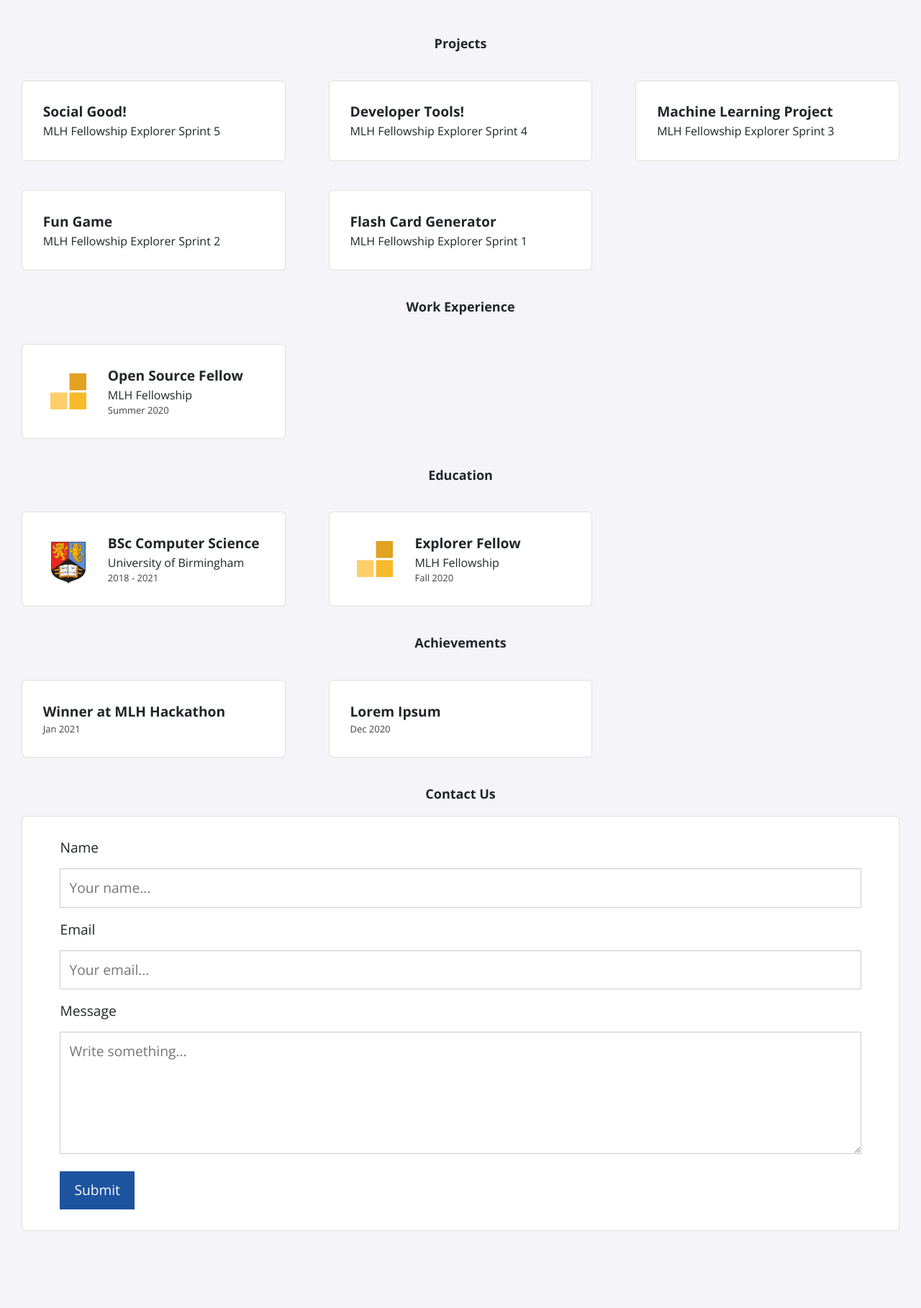
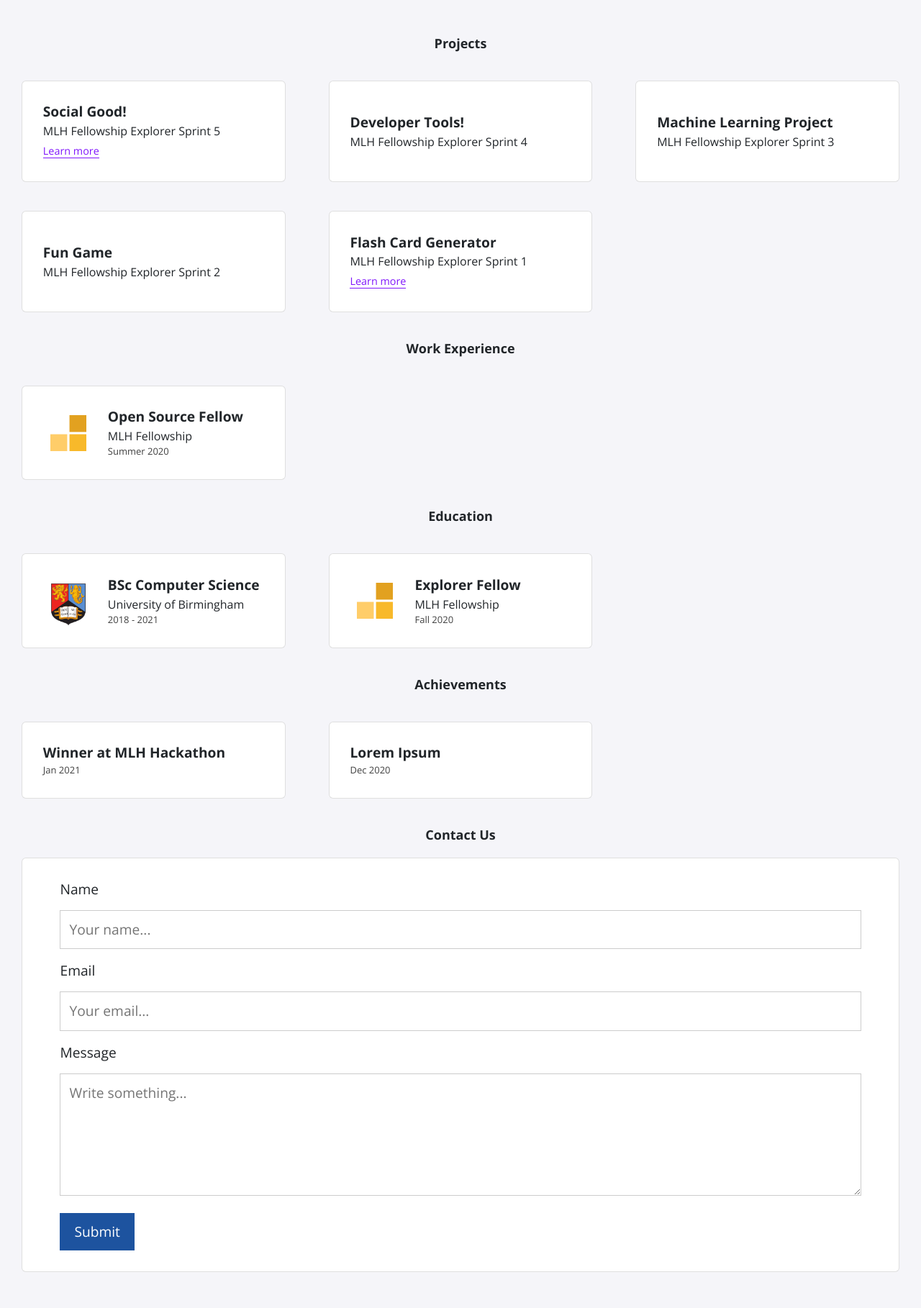
Before and after one commit to MLH-Fellowship/explorer-portfolio-batch2, a Jekyll site: the page built from index.html, in a window 1280 px wide. Shown: the part 380-2198 px from the top of the page at 72% size. Built offline with Jekyll 4.4.1, drawn with Linux system fonts in a browser that asks for light colours; nearby versions of some CDN libraries; before the commit the page ends 2141 px from its top, so only the background shows below that.

Commit message:
Added learn more link in card, and feature to code URL in description

```diff
--- a/_includes/header.html
+++ b/_includes/header.html
@@ -23,6 +23,7 @@
     <!-- Bootstrap CSS -->
     <link rel="stylesheet" href="https://stackpath.bootstrapcdn.com/bootstrap/4.4.1/css/bootstrap.min.css"
         integrity="sha384-Vkoo8x4CGsO3+Hhxv8T/Q5PaXtkKtu6ug5TOeNV6gBiFeWPGFN9MuhOf23Q9Ifjh" crossorigin="anonymous">
+    <link rel="stylesheet" href="https://cdn.jsdelivr.net/npm/bootstrap-icons@1.3.0/font/bootstrap-icons.css">
     <link rel="stylesheet" href="https://cdnjs.cloudflare.com/ajax/libs/font-awesome/5.12.1/css/all.min.css"
         integrity="sha256-mmgLkCYLUQbXn0B1SRqzHar6dCnv9oZFPEC1g1cwlkk=" crossorigin="anonymous" />
 
--- a/_includes/projects.html
+++ b/_includes/projects.html
@@ -4,23 +4,21 @@
 
 	<!-- Card loop -->
 	{% for item in include.file %}
-
-		{% if item.inspiration %}
-		<a style="cursor: pointer"
-			data-toggle="modal"
-			data-target="#modal_{{forloop.index}}" >
-        {% else %}
-        <a>
-        {% endif %}
     <div class="card">
         <div class="info">
             <p class="title">{{ item.title }}</p>
             <p class="location">{{ item.event }}</p>
             <p class="dates">{{ item.dates }}</p>
+
+            {% if item.description %}
+            <a class="learn-more"
+                data-toggle="modal"
+                data-target="#modal_{{forloop.index}}" >Learn more
+            </a>
+            {% endif %}
+
         </div>
     </div>
-        </a>
-    </a>
 	{% endfor %}
 
 	<!-- Modal loop -->
@@ -33,7 +31,7 @@
         aria-labelledby="projectModalLabel"
         aria-hidden="true"
     >
-        <div class="modal-dialog" role="document">
+        <div class="modal-dialog modal-dialog-centered" role="document">
             <div class="modal-content">
                 <div class="modal-header">
                     <h5 class="modal-title" id="projectModal">{{ item.title }}</h5>
@@ -42,17 +40,13 @@
                     </button>
                 </div>
                 <div class="modal-body container page">
-                    <h2 id="inspiration">Inspiration</h2>
-                    <p>{{ item.inspiration }}</p>
-                    <h2 id="what-it-does">What it does</h2>
-                    <p>{{ item.functionality }}</p>
-                    <h2 id="how-we-built-it">How we built it</h2>
-                    <p>{{ item.process }}</p>
-                    <h2 id="challenge-we-ran-into">Challenge we ran into</h2>
-                    <p>{{ item.challenge }}</p>
+                    <p>{{ item.description }}</p>
+                    {% if item.link %}
+                        <a href={{item.link}}>Code <i class="bi bi-link"></i></a>
+                    {% endif %}
                 </div>
                 <div class="modal-footer">
-                    <button type="button" class="btn btn-secondary" data-dismiss="modal">
+                    <button type="button" class="btn btn-danger" data-dismiss="modal">
                         Close
                     </button>
                 </div>
--- a/_sass/page.scss
+++ b/_sass/page.scss
@@ -119,3 +119,14 @@
         height: auto;
     }
 }
+
+.card .learn-more {
+    color: $learn_more;
+    font-size: 0.9rem;
+    border-bottom: 1px solid;
+    cursor: pointer;
+}
+
+.modal-body  i {
+    font-size: 1.5rem
+}
--- a/_sass/variables.scss
+++ b/_sass/variables.scss
@@ -4,6 +4,7 @@
 $link: #0f90fe;
 $title_color: white;
 $body_background: #f5f5f9;
+$learn_more: #8016fb;
 $cardnum_big: 4;
 $cardnum_medium: 3;
 $cardnum_small: 2;
```
Also changed, not shown: _data/projects.yml (+3 -21 lines). Lines whose indentation alone changed are shown as unchanged.
